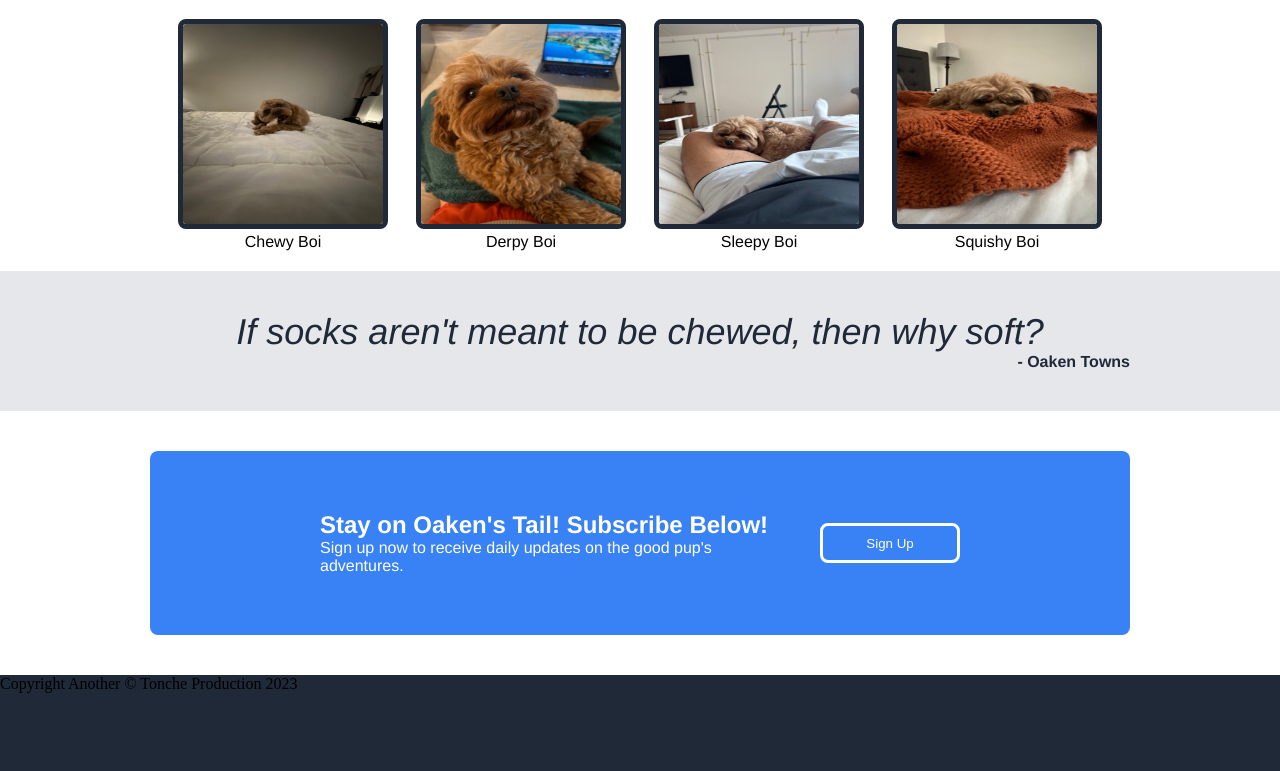
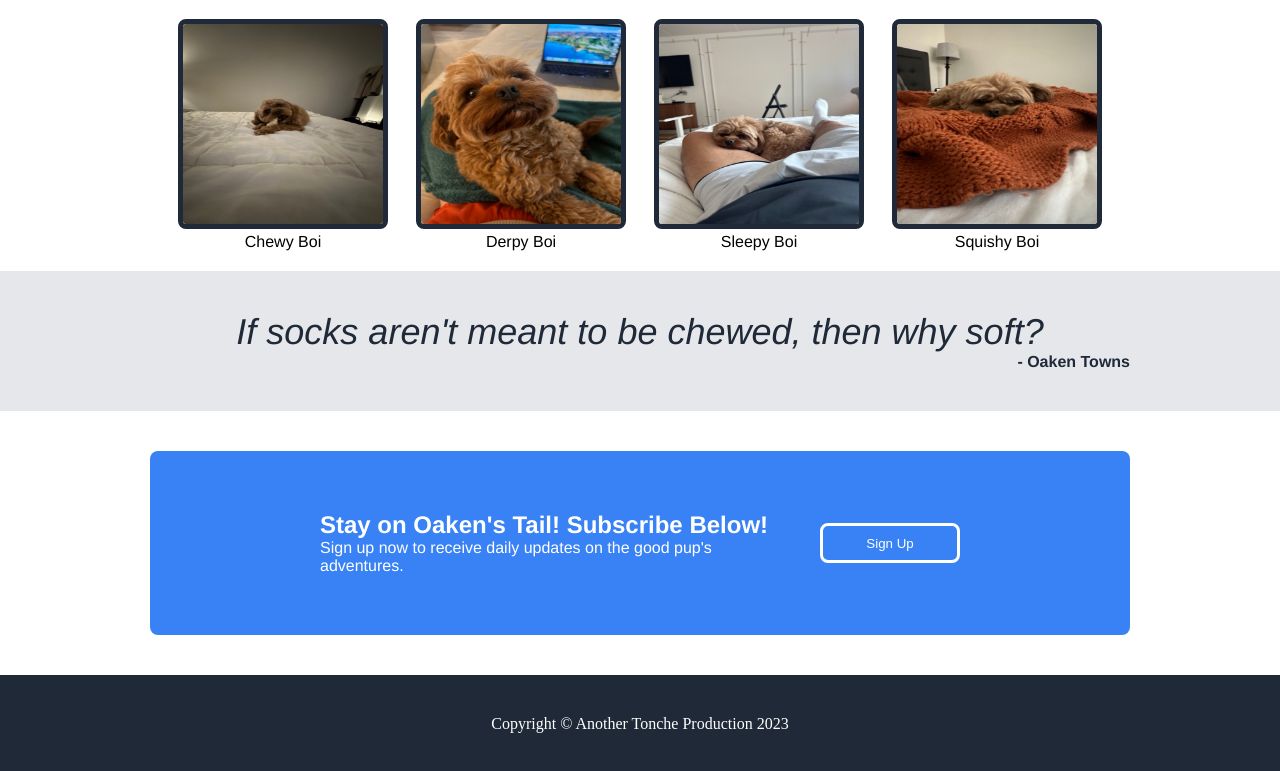
Before and after one commit to jtoncheo/OakenSite, a plain HTML site: page index.html in a window 1280 px wide. Shown: the part 532-1303 px from the top of the page. Before the commit the page ends 1225 px from the top, so only its background shows below. Drawn offline with Linux system fonts and the light colour scheme.

Commit message:
Styling footer bar

```diff
--- a/index.html
+++ b/index.html
@@ -68,4 +68,4 @@
             </div>
         </div>
     </body>
-    <footer>Copyright Another &copy Tonche Production 2023</footer>
+    <footer>Copyright &copy Another Tonche Production 2023</footer>
--- a/style.css
+++ b/style.css
@@ -220,3 +220,11 @@ a {
     height: 40px;
     width: 140px;
 }
+
+footer{
+    display: flex;
+    justify-content: center;
+    align-items: center;
+    color: white;
+    padding: 40px 150px;
+}
```
